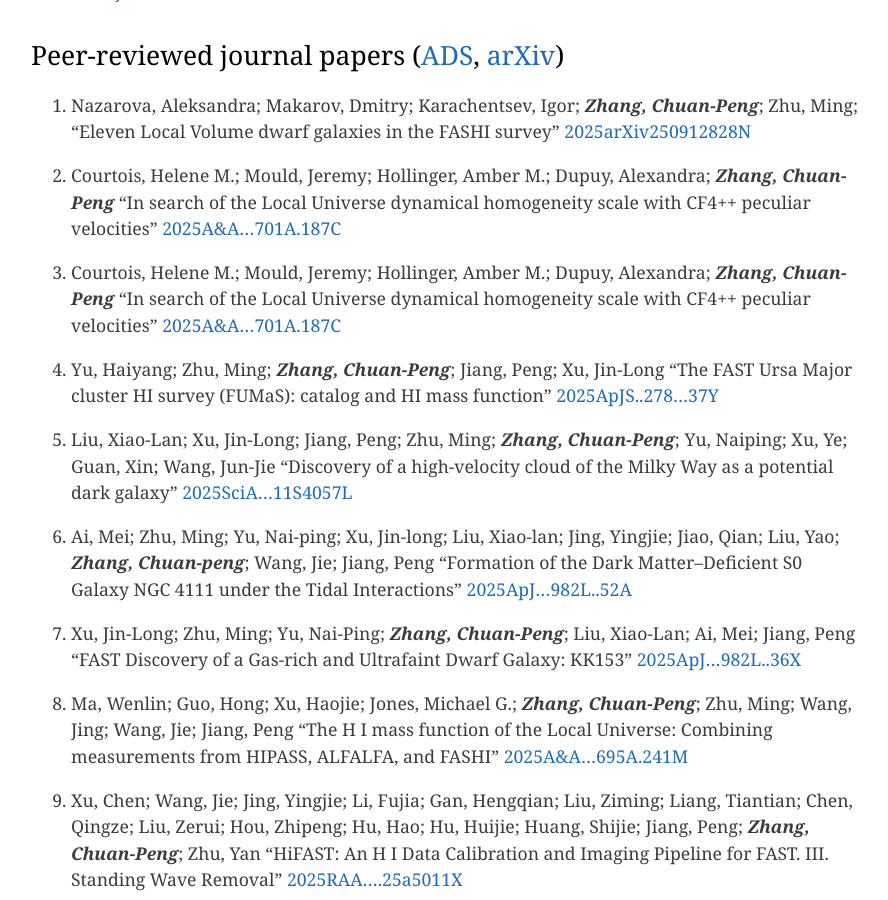
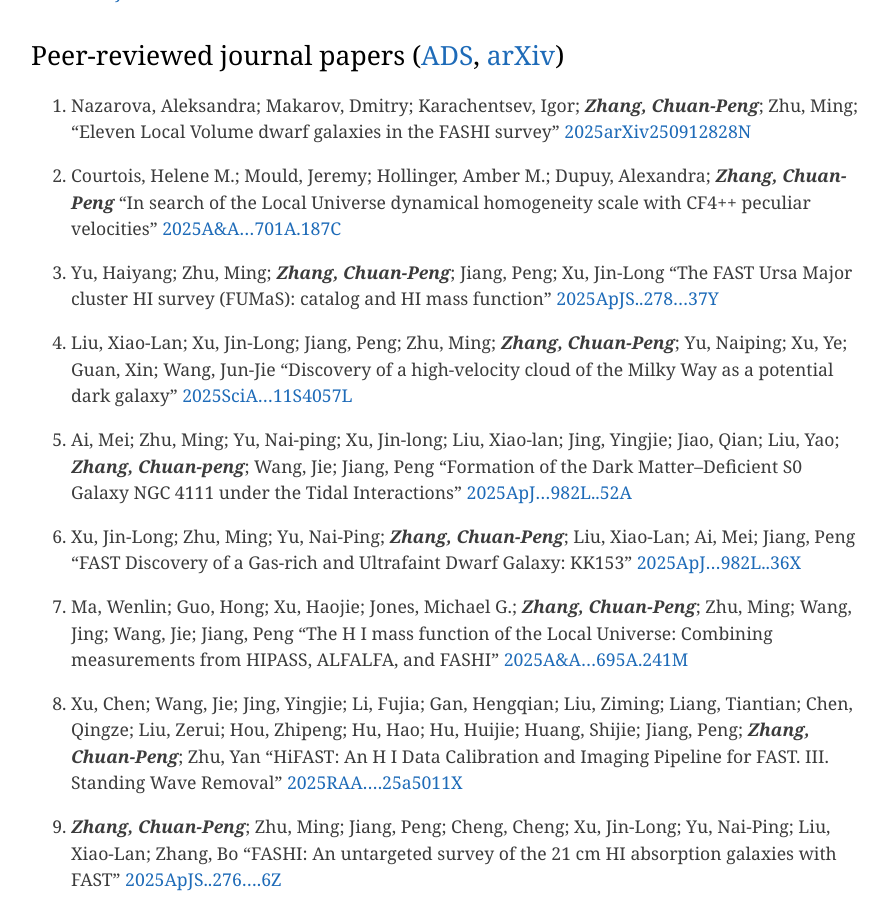
Before and after one commit to zcp521/zcp521.github.io, a Jekyll site: the page built from pub.md, in a window 1280 px wide and 900 px high, scrolled down 643 px. Shown: the whole window, without its empty margins (193-1081 px from the left). Built offline with Jekyll 4.4.1, drawn with Linux system fonts in a browser that asks for light colours.

Commit message:
Update pub.md

```diff
--- a/pub.md
+++ b/pub.md
@@ -14,13 +14,9 @@
 
 ## Peer-reviewed journal papers ([ADS](https://ui.adsabs.harvard.edu/public-libraries/RijjUuncQru3dbS8Amb6eA), [arXiv](https://arxiv.org/a/zhang_c_2.html))
 
-84. Nazarova, Aleksandra; Makarov, Dmitry; Karachentsev, Igor; ***Zhang, Chuan-Peng***; Zhu, Ming;
+83. Nazarova, Aleksandra; Makarov, Dmitry; Karachentsev, Igor; ***Zhang, Chuan-Peng***; Zhu, Ming;
 	"Eleven Local Volume dwarf galaxies in the FASHI survey"
 	[2025arXiv250912828N](https://ui.adsabs.harvard.edu/abs/2025arXiv250912828N/abstract)
-
-83. Courtois, Helene M.; Mould, Jeremy; Hollinger, Amber M.; Dupuy, Alexandra; ***Zhang, Chuan-Peng***
-	"In search of the Local Universe dynamical homogeneity scale with CF4++ peculiar velocities"
-	[2025A&A...701A.187C](https://ui.adsabs.harvard.edu/abs/2025A%26A...701A.187C/abstract)
 
 82. Courtois, Helene M.; Mould, Jeremy; Hollinger, Amber M.; Dupuy, Alexandra; ***Zhang, Chuan-Peng***
 	"In search of the Local Universe dynamical homogeneity scale with CF4++ peculiar velocities"
```
